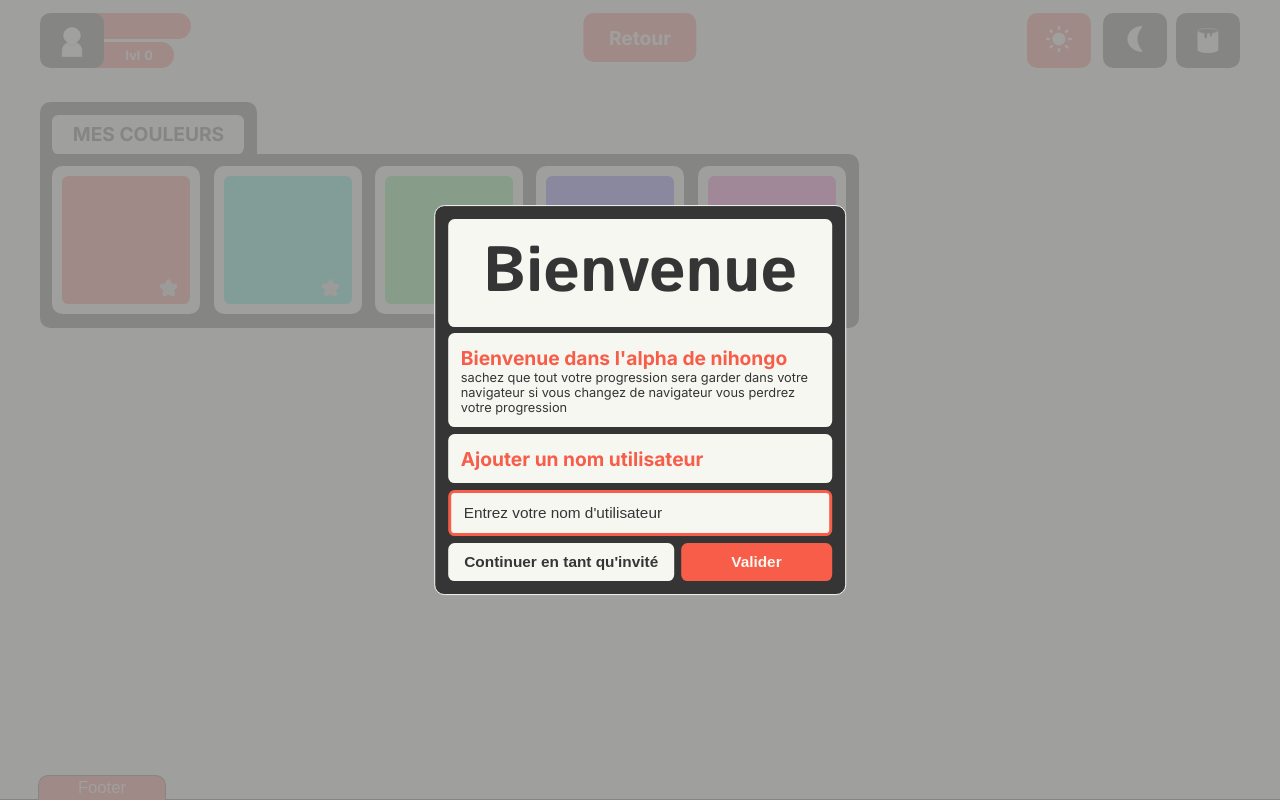
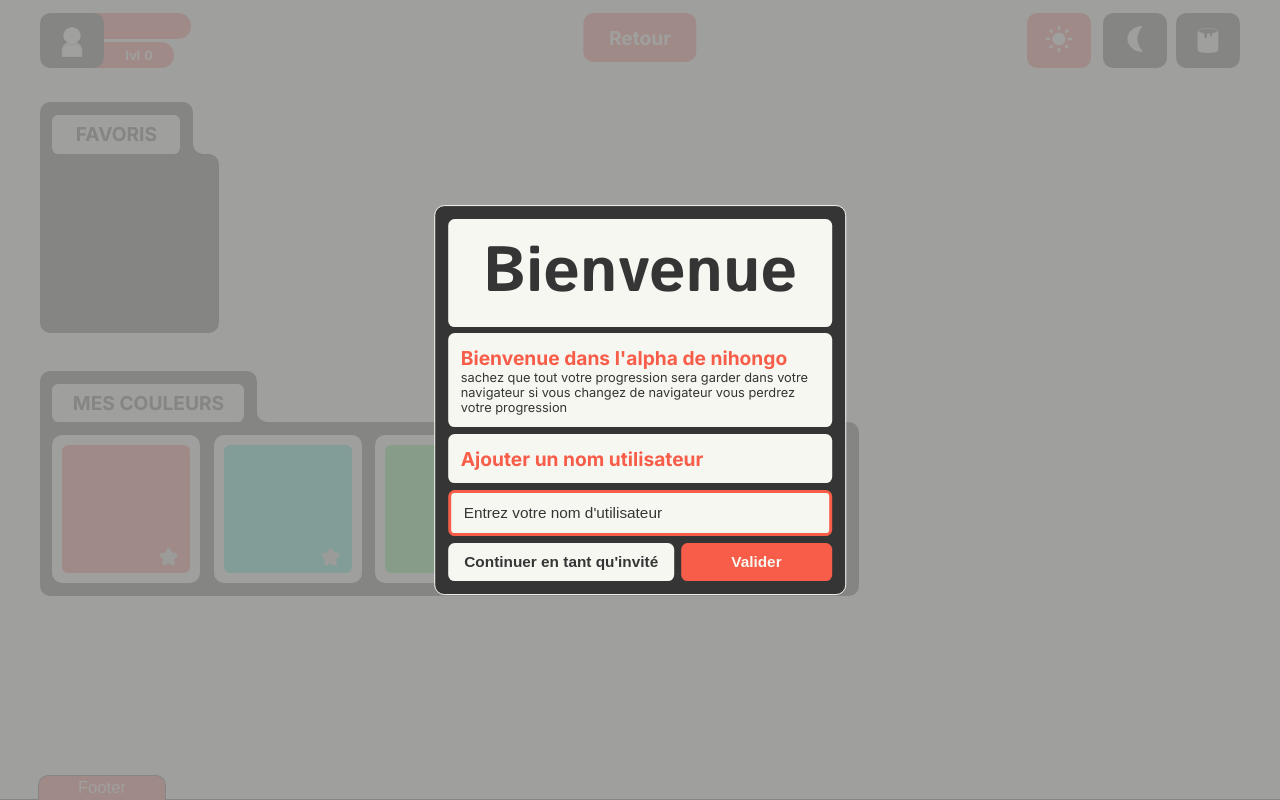
Before and after one commit to Thomasfouquereau/Nihongo, a React (Vite) app: page /color in a window 1280 px wide. Shown: the top 800 px of the page. Built offline with nearby package versions, Linux system fonts and the light colour scheme.

Commit message:
Ajouter le composant MesCouleursFavorites pour gérer les couleurs favorites et intégrer la fonctionnalité de favoris dans MesCouleurs

```diff
--- a/src/component/customization/color custom/Color Custom Component/CouleursFavoris.jsx
+++ b/src/component/customization/color custom/Color Custom Component/CouleursFavoris.jsx
@@ -0,0 +1,195 @@
+import { useSelector, useDispatch } from 'react-redux';
+import { useState } from 'react';
+import { setColor, addColorToFavorites, removeColorFromFavorites } from '../../../store';
+import styled from 'styled-components';
+
+import FavIcon from '../../../../svg/FavIcon';
+
+const ColorCutomTitle = styled.div`
+    font-size: 1.5vw;
+    background-color: ${props => props.$bgColor};
+    border-radius:  0.8vw 0.8vw 0 0 ;
+    padding: 1vw;
+    padding-bottom: 0;
+    width: 10vw;
+    height: 3vw;
+    position: relative;
+    display: flex;
+    justify-content: center;
+    align-items: flex-end;
+    @media screen and (max-width: 560px){
+        border-radius: 3vw 3vw 0 0 ;
+        width: 45vw;
+        height: 10vw;
+        padding: 3vw;
+        padding-bottom: 0;
+        font-size: 5vw;
+    }
+    span{
+        background-color: ${props => props.$mainBgColor};
+        color: ${props => props.$fontColor};
+        width: 100%;
+        height: 100%;
+        display: flex;
+        justify-content: center;
+        align-items: center;
+        border-radius:  0.5vw;
+        font-weight: 700;
+        text-transform: uppercase;
+        @media screen and (max-width: 560px){
+            border-radius:  3vw ;
+        }
+    }
+    &::after {
+        content: '';
+        position: absolute;
+        background-color: ${props => props.$bgColor};
+        width: 2vw;
+        height: 2vw;
+        right: -2vw;
+        bottom:0;
+        @media screen and (max-width: 560px){
+            width: 5vw;
+            right: -5vw;
+            height: 5vw;
+        }
+    }
+    &::before {
+        content: '';
+        position: absolute;
+        background-color: ${props => props.$mainBgColor};
+        width: 2vw;
+        height: 2vw;
+        right: -2vw;
+        bottom:0;
+        z-index: 1;
+        border-radius:  0vw 0vw 0vw 0.8vw ;
+        @media screen and (max-width: 560px){
+            border-radius:  0vw 0vw 0vw 3vw ;
+            width: 5vw;
+            right: -5vw;
+            height: 5vw;
+        }
+    }
+`
+
+const ColorCutomContainer = styled.div`
+    display: flex;
+    justify-content: flex-start;
+    align-items: center ;
+    gap: 1vw;
+    background-color: ${props => props.$bgColor};
+    padding: 1vw;
+    border-radius: 0 0.8vw 0.8vw 0.8vw ;
+    min-height: 12vw;
+    min-width: 12vw;
+    @media screen and (max-width: 560px){
+        flex-wrap: wrap;
+        gap: 3vw;
+        padding: 3vw;
+        width: 88vw;
+        border-radius: 0 3vw 3vw 3vw ;
+        min-height: 44vw;
+    }
+`
+
+const ColorCutomItemCadre = styled.div`
+    padding: 0.8vw;
+    background-color: ${props => props.$mainBgColor};
+    border-radius: 0.8vw;
+    transition: transform 0.3s;
+    will-change: transform;
+    cursor: pointer;
+    @media screen and (max-width: 560px){
+        border-radius: 3vw;
+        padding: 2vw;
+    }
+    &:hover{
+        transform: scale(1.07);
+    }
+`
+
+const ColorCutomItem = styled.div`
+    width: 10vw;
+    height: 10vw;
+    border-radius: 0.5vw ;
+    position: relative;
+    @media screen and (max-width: 560px){
+        width: 38.5vw;
+        height: 40vw;
+        border-radius: 3vw
+    }
+    button{
+        background-color: transparent;
+        border: none;
+        width: 10%;
+        height: 10%;
+        position: absolute;
+        right: 1.7vw;
+        bottom: 1.5vw;
+        svg{
+            margin: 0.5vw;
+        }
+        @media screen and (max-width: 560px){
+            width: 25%;
+            height: 25%;
+            right: 2vw;
+            bottom: 1vw;
+            svg{
+                margin: 1.5vw;
+                margin-right: 0.3vw;
+
+            }
+        }
+    }
+`
+
+const MesCouleursFavorites = () => {
+    const mesCouleurs = useSelector(state => state.colorCustomFav.colorCustomFav);
+    const { fontColor, mainBgColor, bgColor } = useSelector((state) => state.mode);
+    const dispatch = useDispatch();
+    const { color } = useSelector((state) => state.color);
+    const [, setColorsState] = useState(color);
+    const favCouleurs = '#F8FF22';
+
+
+
+    const handleColorChange = (newColor) => () => {
+        setColorsState(newColor);
+        dispatch(setColor(newColor));
+    };
+
+    const mobile = window.innerWidth < 560 ? '7vw' : '1.5vw';
+
+    const handleFavColor = (color) => {
+        const mesCouleursFav = JSON.parse(localStorage.getItem('mesCouleursFavoris')) || [];
+        if (mesCouleursFav.includes(color)) {
+            dispatch(removeColorFromFavorites(color));
+        } else {
+            dispatch(addColorToFavorites(color));
+        }
+    }
+
+    return (
+        <div>
+            <ColorCutomTitle $fontColor={fontColor} $bgColor={bgColor} $mainBgColor={mainBgColor}>
+                <span>
+                    favoris
+                </span>
+            </ColorCutomTitle>
+            <ColorCutomContainer $bgColor={bgColor}>
+                {mesCouleurs.map((couleur, index) => (
+                    <ColorCutomItemCadre key={index} $mainBgColor={mainBgColor}>
+                        <ColorCutomItem style={{ backgroundColor: couleur }} onClick={handleColorChange(couleur)}>
+                            <button onClick={() => handleFavColor(couleur)}>
+                                <FavIcon color={favCouleurs} width={mobile} height={mobile} />
+                            </button>
+                        </ColorCutomItem>
+                    </ColorCutomItemCadre>
+                ))}
+            </ColorCutomContainer>
+        </div>
+    );
+};
+
+export default MesCouleursFavorites;
--- a/src/component/customization/color custom/Color Custom Component/MesCouleurs.jsx
+++ b/src/component/customization/color custom/Color Custom Component/MesCouleurs.jsx
@@ -1,6 +1,6 @@
 import { useSelector, useDispatch } from 'react-redux';
-import { useState } from 'react';
-import { setColor, addColorToFavorites } from '../../../store';
+import { useState, useEffect} from 'react';
+import { setColor, addColorToFavorites, removeColorFromFavorites } from '../../../store';
 import styled from 'styled-components';
 
 import FavIcon from '../../../../svg/FavIcon';
@@ -63,6 +63,7 @@ const ColorCutomTitle = styled.div`
         right: -2vw;
         bottom:0;
         z-index: 1;
+        border-radius:  0vw 0vw 0vw 0.8vw ;
         @media screen and (max-width: 560px){
             border-radius:  0vw 0vw 0vw 3vw ;
             width: 5vw;
@@ -140,15 +141,35 @@ const MesCouleurs = () => {
     const dispatch = useDispatch();
     const { color } = useSelector((state) => state.color);
     const [, setColorsState] = useState(color);
+    const [favCouleurs, setFavCouleurs] = useState({});
+
+    useEffect(() => {
+        const mesCouleursFav = JSON.parse(localStorage.getItem('mesCouleursFavoris')) || [];
+        const initialFavCouleurs = mesCouleursFav.reduce((acc, couleur) => {
+            acc[couleur] = '#F8FF22';
+            return acc;
+        }, {});
+        setFavCouleurs(initialFavCouleurs);
+    }, []);
+
     const handleColorChange = (newColor) => () => {
         setColorsState(newColor);
         dispatch(setColor(newColor));
     };
+
     const mobile = window.innerWidth < 560 ? '7vw' : '1.5vw';
-    const favCouleur = '#D9D9D9';
 
     const handleFavColor = (color) => {
-        dispatch(addColorToFavorites(color));
+        const mesCouleursFav = JSON.parse(localStorage.getItem('mesCouleursFavoris')) || [];
+        const newFavCouleurs = { ...favCouleurs };
+        if (mesCouleursFav.includes(color)) {
+            dispatch(removeColorFromFavorites(color));
+            delete newFavCouleurs[color];
+        } else {
+            dispatch(addColorToFavorites(color));
+            newFavCouleurs[color] = '#F8FF22';
+        }
+        setFavCouleurs(newFavCouleurs);
     }
 
     return (
@@ -163,7 +184,7 @@ const MesCouleurs = () => {
                     <ColorCutomItemCadre key={index} $mainBgColor={mainBgColor}>
                         <ColorCutomItem style={{ backgroundColor: couleur }} onClick={handleColorChange(couleur)}>
                             <button onClick={() => handleFavColor(couleur)}>
-                                <FavIcon color={favCouleur} width={mobile} height={mobile} />
+                                <FavIcon color={favCouleurs[couleur] || '#D9D9D9'} width={mobile} height={mobile} />
                             </button>
                         </ColorCutomItem>
                     </ColorCutomItemCadre>
--- a/src/component/customization/color custom/ColorCustom.jsx
+++ b/src/component/customization/color custom/ColorCustom.jsx
@@ -2,6 +2,7 @@ import styled from 'styled-components';
 import { Link, useNavigate } from 'react-router-dom';
 import { useSelector } from 'react-redux';
 import MesCouleurs from './Color Custom Component/MesCouleurs';
+import MesCouleursFavorites from './Color Custom Component/CouleursFavoris';
 
 const ColorCutomContainer = styled.div`
     display: flex;
@@ -11,6 +12,7 @@ const ColorCutomContainer = styled.div`
     margin-top: 8vw;
     width: 100vw;
     margin-left: 3.1vw;
+    gap: 3vw;
     h1{
         font-size: 3vw;
         @media screen and (max-width: 560px) {
@@ -50,6 +52,7 @@ export default function ColorCustom() {
     return (
         <ColorCutomContainer $fontColor={fontColor} $bgColor={bgColor}>
             <Link style={{ backgroundColor: color }} onClick={() => navigate(-1)}>Retour</Link>
+            <MesCouleursFavorites />
             <MesCouleurs />
         </ColorCutomContainer>
     );
```
